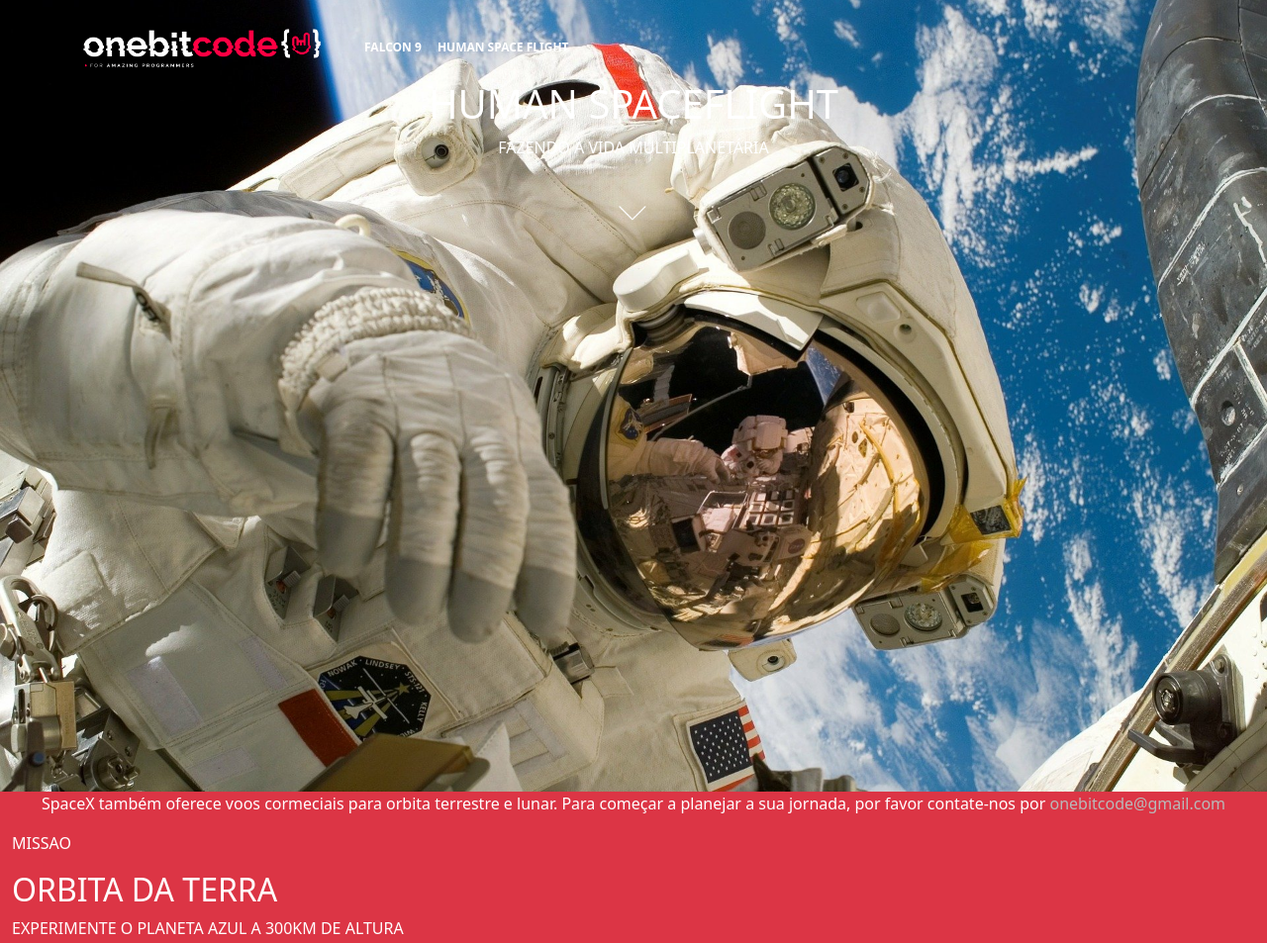
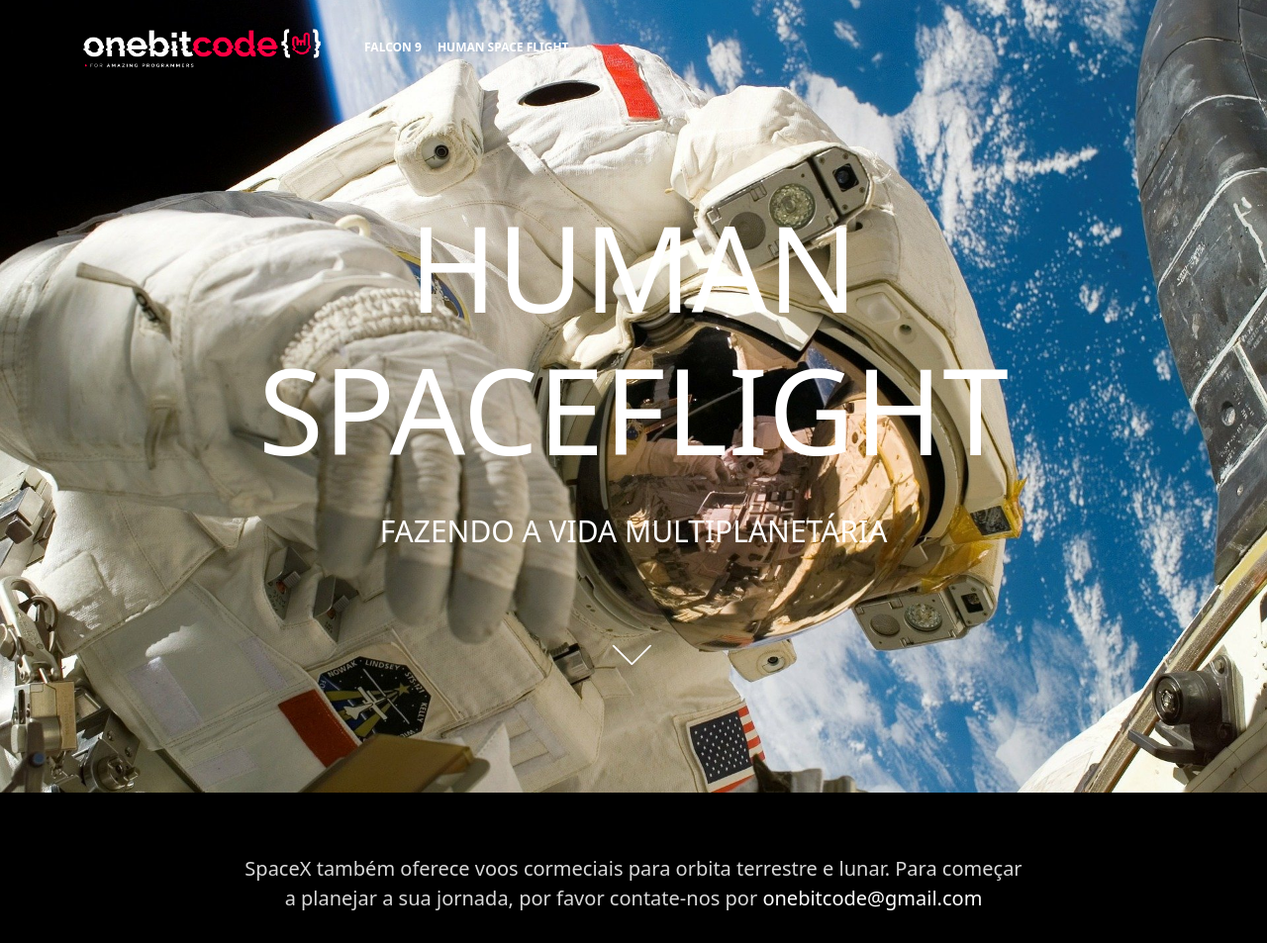
Before and after one commit to LetzC/human-flight, a plain HTML site: page paginas-html/humamflight.html in a window 1280 px wide. Shown: the top 953 px of the page at 99% size. Drawn offline with nearby package versions, Linux system fonts and the light colour scheme.

Commit message:
Styling human's first 3 sessions

```diff
--- a/scss/pages/humanFlight.scss
+++ b/scss/pages/humanFlight.scss
@@ -1,19 +1,70 @@
 .container00 {
   &.container08 {
-    background-image: url(../../imgs/humanFlight/01.jpg);
+    background-image: url(../imgs/humanFlight/01.jpg);
+  }
+
+  &.container09 {
+    background-image: url(../imgs/humanFlight/02.jpg);
+  }
+
+  &.container10 {
+    background-image: url(../imgs/humanFlight/03.jpg);
+  }
+
+  &.container11 {
+    background-image: url(../imgs/humanFlight/04.jpg);
+  }
+
+  &.container12 {
+    background-image: url(../imgs/humanFlight/05.jpg);
   }
 }
 
-.titleHuman {
-  padding: $padding-fixed;
-  margin-top: 6rem;
-  font-size: 120px;
+.container01Content {
+  height: 90vh;
+  display: flex;
+  flex-direction: column;
+  justify-content: center;
+  align-items: center;
+
+  h1 {
+    font-size: 120px;
+  }
+
+  p {
+    margin-top: 20px;
+    margin-bottom: 50px;
+    font-size: 30px;
+    font-weight: 300;
+  }
+
+  img {
+    width: 130px;
+  }
 }
 
-.subTitleHuman {
-  font-size: 29px;
+.containerRightContent {
+  margin-left: 55%;
+  padding-top: 15%;
 }
 
-.arrowDownHuman {
-  width: 120px;
+.eartDesc {
+  background-color: black;
+  height: 25vh;
+  display: flex;
+  align-items: center;
+  justify-content: center;
+
+  p {
+    color: $item-table;
+    font-weight: 400;
+    font-size: 20px;
+    width: 800px;
+  }
+
+  a {
+    text-decoration: none;
+    color: white;
+    font-weight: 500;
+  }
 }
```
Also changed, not shown: css/style.css, 1 other file.
